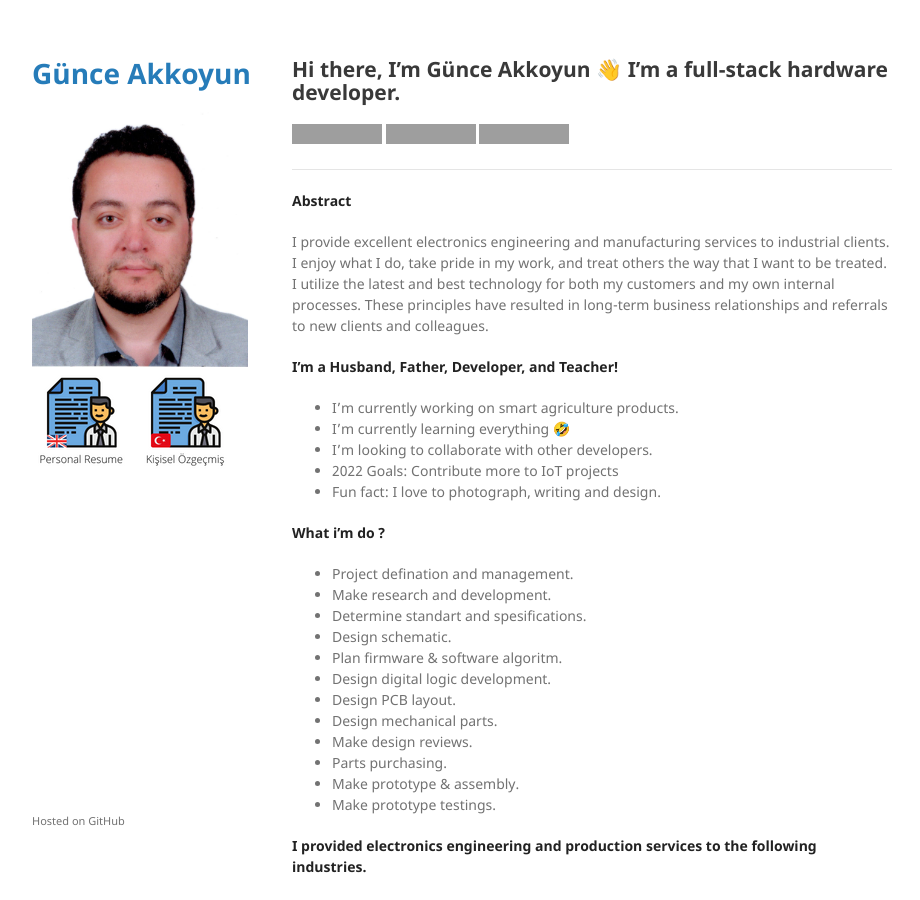
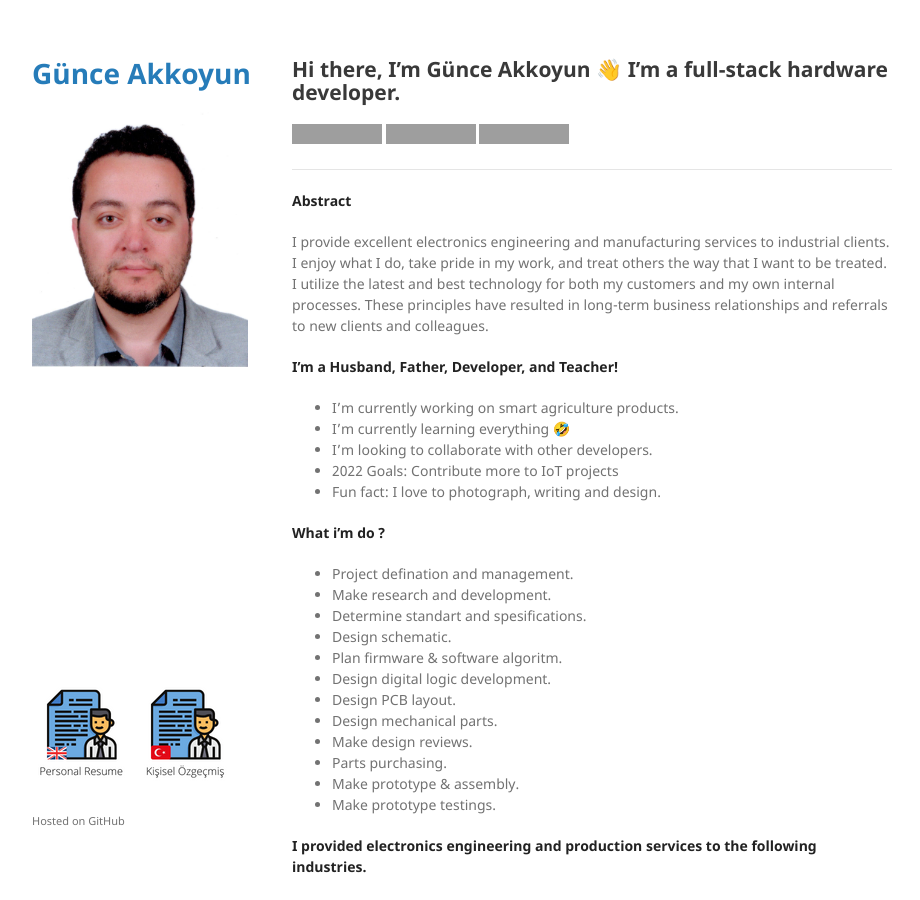
Before and after one commit to akkoyun/akkoyun, a Jekyll site: the page built from index.md, in a window 1280 px wide and 900 px high. Shown: the whole window, without its empty margins (178-1098 px from the left). Built offline with Jekyll 4.4.1, drawn with Linux system fonts in a browser that asks for light colours; our own code applies the rules of GitHub Pages for plain Markdown files; grey boxes are pictures that could not be loaded.

Commit message:
Initial update

```diff
--- a/_layouts/default.html
+++ b/_layouts/default.html
@@ -21,10 +21,6 @@
 
           <img src="{{site.logo | relative_url}}" alt="Logo" />
 
-      </br>
-          <a href="/resume.md"><img src="/assets/img/Resume.png" width="%80"></a>
-          <a href="/ozgecmis.md"><img src="/assets/img/Ozgecmis.png" width="%80"></a>
-
       </header>
 
       <section>
@@ -32,6 +28,11 @@
       </section>
 
       <footer>
+
+        <p>
+          <a href="/resume.md"><img src="/assets/img/Resume.png" width="%80"></a>
+          <a href="/ozgecmis.md"><img src="/assets/img/Ozgecmis.png" width="%80"></a>
+        </p>
         <p><small>Hosted on GitHub</small></p>
       </footer>
     </div>
```
